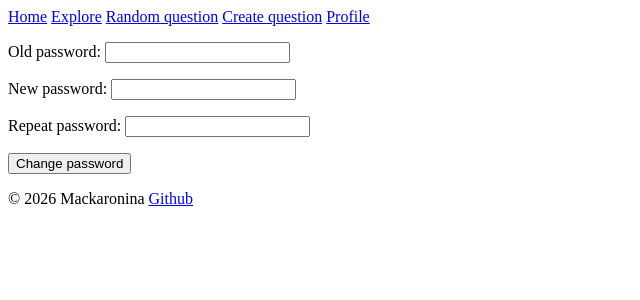
After one commit to mackaronina/Ask-Anywhere, a Django app: page /users/password-change/ in a window 1280 px wide. The commit adds this page. Shown: the top 300 px of the page, without its empty margins (0-640 px from the left). Run offline with Django 5.2, Linux system fonts and the light colour scheme; the visitor is signed in with stand-in values (Sample User, id 1).

Commit message:
Added changing password

```diff
--- a/users/forms.py
+++ b/users/forms.py
@@ -1,6 +1,6 @@
 from django import forms
 from django.contrib.auth import get_user_model
-from django.contrib.auth.forms import AuthenticationForm, UserCreationForm
+from django.contrib.auth.forms import AuthenticationForm, UserCreationForm, PasswordChangeForm
 
 
 class LoginForm(AuthenticationForm):
@@ -32,3 +32,9 @@ class UpdateProfileForm(forms.ModelForm):
     class Meta:
         model = get_user_model()
         fields = ['username', 'email']
+
+
+class PasswordChangeProfileForm(PasswordChangeForm):
+    old_password = forms.CharField(label='Old password', widget=forms.PasswordInput())
+    new_password1 = forms.CharField(label='New password', widget=forms.PasswordInput())
+    new_password2 = forms.CharField(label='Repeat password', widget=forms.PasswordInput())
--- /dev/null
+++ b/users/templates/users/change_password.html
@@ -0,0 +1,9 @@
+{% extends 'base.html' %}
+
+{% block content %}
+    <form action="" method="post">
+        {% csrf_token %}
+        {{ form.as_p }}
+        <button type="submit">Change password</button>
+    </form>
+{% endblock %}
--- /dev/null
+++ b/users/templates/users/change_password_done.html
@@ -0,0 +1,6 @@
+{% extends 'base.html' %}
+
+{% block content %}
+    <h1>Password changed successfully</h1>
+    <a href="{% url 'users:profile' %}">Back to profile</a>
+{% endblock %}
--- a/users/templates/users/user_detail.html
+++ b/users/templates/users/user_detail.html
@@ -15,5 +15,6 @@
         </form>
         <a href="{% url 'users:delete_profile' %}">Delete</a>
         <a href="{% url 'users:update_profile' %}">Edit</a>
+        <a href="{% url 'users:password_change' %}">Change password</a>
     {% endif %}
 {% endblock %}
--- a/users/urls.py
+++ b/users/urls.py
@@ -8,6 +8,8 @@ urlpatterns = [
     path('login/', views.LoginUser.as_view(), name='login'),
     path('signup/', views.SignupUser.as_view(), name='signup'),
     path('logout/', LogoutView.as_view(), name='logout'),
+    path('password-change/', views.PasswordChangeProfile.as_view(), name='password_change'),
+    path('password-change/done/', views.PasswordChangeDoneProfile.as_view(), name='password_change_done'),
     path('profile/', include([
         path('', views.ProfileDetail.as_view(), name='profile'),
         path('update/', views.UpdateProfile.as_view(), name='update_profile'),
--- a/users/views.py
+++ b/users/views.py
@@ -1,12 +1,12 @@
 from django.contrib.auth import get_user_model
 from django.contrib.auth.mixins import LoginRequiredMixin
-from django.contrib.auth.views import LoginView
+from django.contrib.auth.views import LoginView, PasswordChangeView, PasswordChangeDoneView
 from django.shortcuts import get_object_or_404
 from django.urls import reverse_lazy, reverse
 from django.views.generic import CreateView, RedirectView, UpdateView, DeleteView, DetailView, ListView
 
 from questions_answers.models import Question, Answer
-from users.forms import LoginForm, SignupUserForm, UpdateProfileForm
+from users.forms import LoginForm, SignupUserForm, UpdateProfileForm, PasswordChangeProfileForm
 
 
 class LoginUser(LoginView):
@@ -33,6 +33,16 @@ class UpdateProfile(LoginRequiredMixin, UpdateView):
 
     def get_object(self, queryset=None):
         return self.request.user
+
+
+class PasswordChangeProfile(PasswordChangeView):
+    form_class = PasswordChangeProfileForm
+    success_url = reverse_lazy('users:password_change_done')
+    template_name = 'users/change_password.html'
+
+
+class PasswordChangeDoneProfile(PasswordChangeDoneView):
+    template_name = 'users/change_password_done.html'
 
 
 class DeleteProfile(LoginRequiredMixin, DeleteView):
```
